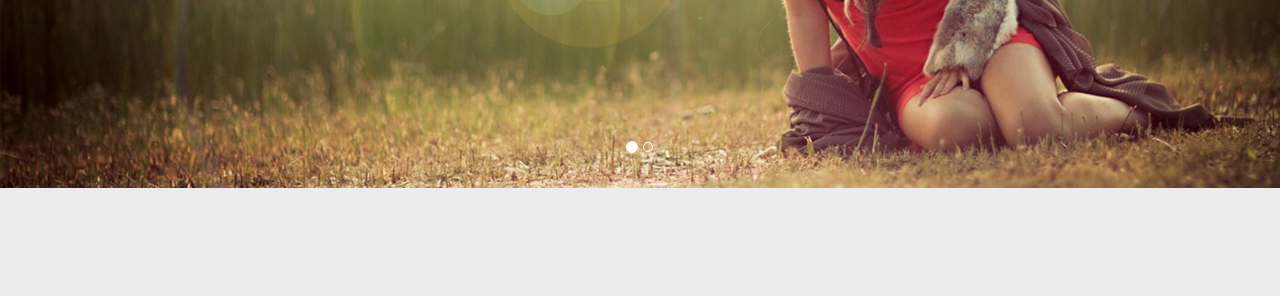
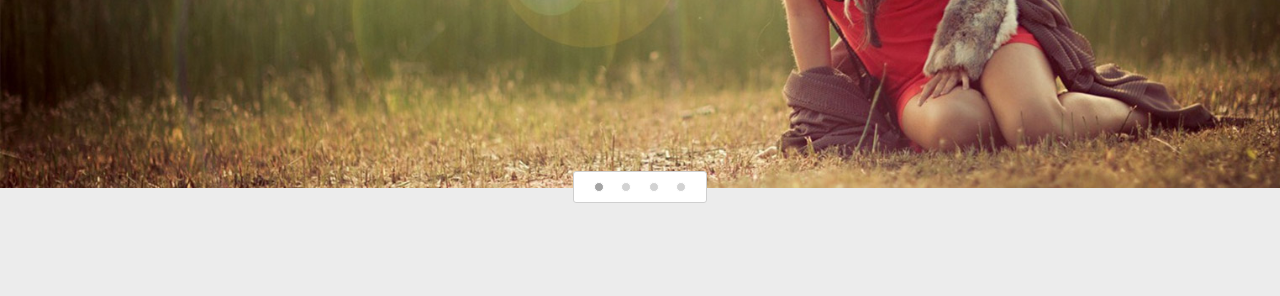
Before and after one commit to AndyMarg/styletour, a website: page public/index.html in a window 1280 px wide. Shown: the part 504-800 px from the top of the page. Drawn offline with Linux system fonts and the light colour scheme.

Commit message:
Carousel indicators added (Lesson 7 finished)

```diff
--- a/public/index.html
+++ b/public/index.html
@@ -77,6 +77,8 @@
                     <ol class="carousel-indicators">
                         <li data-target="#carousel" data-slide-to="0" class="active"></li>
                         <li data-target="#carousel" data-slide-to="1"></li>
+                        <li data-target="#carousel" data-slide-to="2"></li>
+                        <li data-target="#carousel" data-slide-to="3"></li>
                     </ol>
                 </div>
 
@@ -97,6 +99,26 @@
                         <div class="container">
                             <div class="carousel-caption">
                                 <h1>Women's Apparel 2</h1>
+                                <h3>T-Shirts, Dress Shirts, Tanks, Pants and More...</h3>
+                                <a href="#" class="button-red">Shop Women's Apparel</a>
+                            </div>
+                        </div>
+                    </div>
+                    <div class="item">
+                        <div class="bg-slide"></div>
+                        <div class="container">
+                            <div class="carousel-caption">
+                                <h1>Women's Apparel 3</h1>
+                                <h3>T-Shirts, Dress Shirts, Tanks, Pants and More...</h3>
+                                <a href="#" class="button-red">Shop Women's Apparel</a>
+                            </div>
+                        </div>
+                    </div>
+                    <div class="item">
+                        <div class="bg-slide"></div>
+                        <div class="container">
+                            <div class="carousel-caption">
+                                <h1>Women's Apparel 4</h1>
                                 <h3>T-Shirts, Dress Shirts, Tanks, Pants and More...</h3>
                                 <a href="#" class="button-red">Shop Women's Apparel</a>
                             </div>
--- a/src/scss/carousel.scss
+++ b/src/scss/carousel.scss
@@ -27,7 +27,35 @@
         }
 
         & .indicators-wrap {
+            position: absolute;
+            width: 100%;
+            bottom: 0;
+            text-align: center;
 
+            & .carousel-indicators {
+                position: relative;
+                display: inline-block;
+                margin-left: 0;
+                left: 0;
+                bottom: -25px;
+                padding: 5px 20px;
+                width: auto;
+                background: #fff;
+                border: 1px solid #cfcfcf;
+                border-radius: 3px;
+
+                & li {
+                    background-color: #d2d2d2;
+                    margin: 0 7px;
+                    width: 10px;
+                    height: 10px;
+
+                    &.active {background-color: #a3a3a3;}
+
+                    &:first-child {margin-left: 0;}
+                    &:last-child {margin-right: 0;}
+                }
+            }
         }
 
         & .item {
```
Also changed, not shown: public/css/bundle.min.css.
